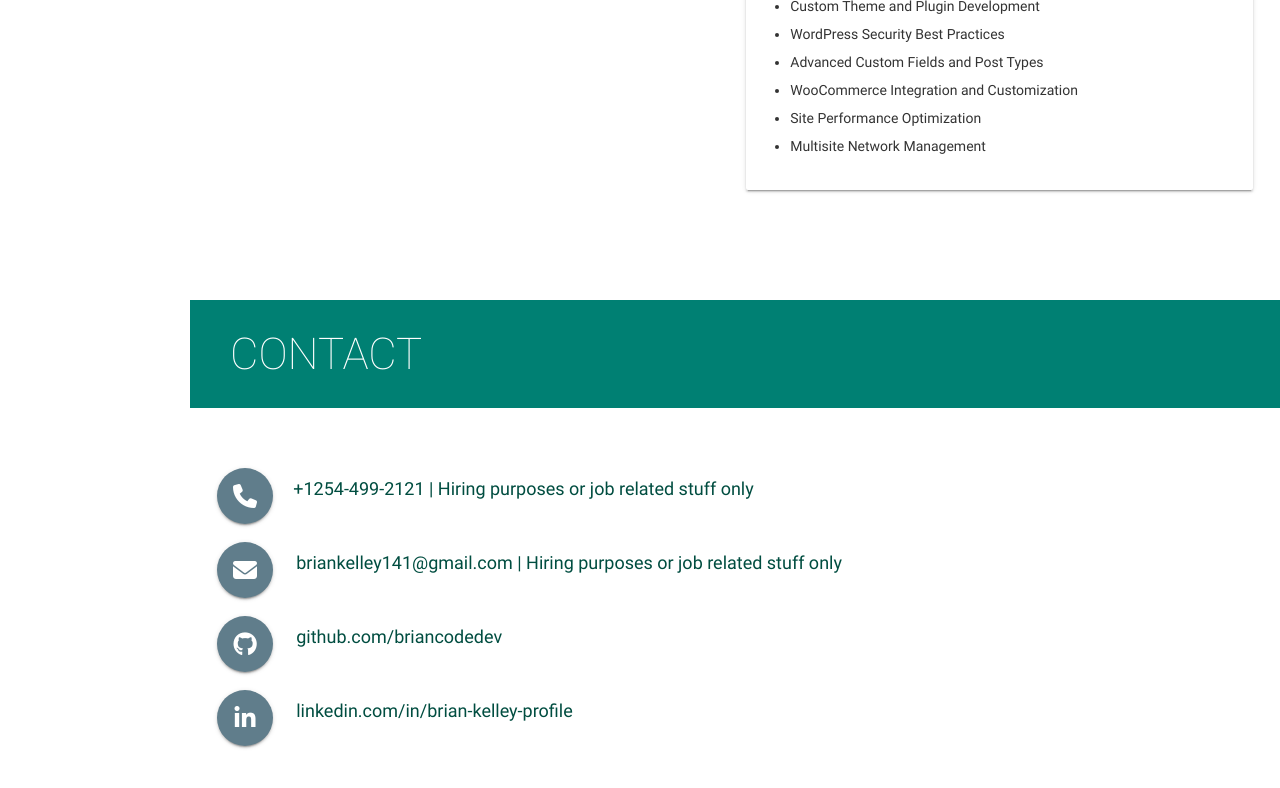
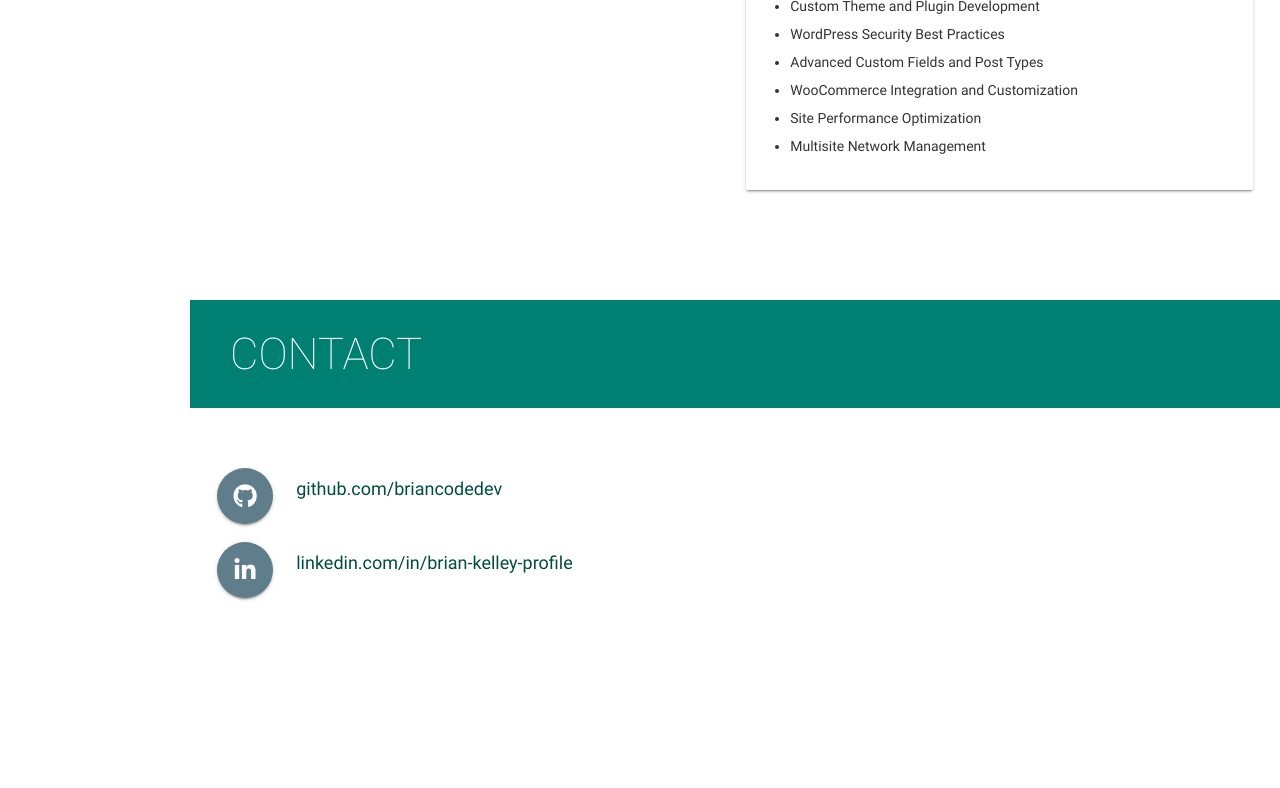
Before and after one commit to BrianCodeDev/briancodedev.github.io, a website: page index.html in a window 1280 px wide. Shown: the part 6956-7744 px from the top of the page. Drawn offline with nearby package versions, Linux system fonts and the light colour scheme; no server answers.

Commit message:
removed sensitive info
need to remove this so it wont be spammed.

```diff
--- a/index.html
+++ b/index.html
@@ -809,17 +809,6 @@
       <h3 class="page-title white-text teal">Contact</h3>
       <div class="container">
         <p>
-          <a aria-label="Call Brian Kelley" data-position="top" data-tooltip="brian"
-            class="btn-floating btn-large waves-effect waves-light blue-grey tooltipped"><i class="fa fa-phone"></i><a
-              aria-label="Call Brian Kelley">+1254-499-2121 | Hiring purposes or job related stuff only</a></a>
-        </p>
-        <p>
-          <a aria-label="Email Brian Kelley" href="mailto:briankelley141@gmail.com" target="_blank" data-position="top"
-            data-tooltip="Email Brian Kelley" class="btn-floating btn-large waves-effect waves-light blue-grey tooltipped"><i
-              class="fa fa-envelope"></i><a aria-label="brian" href="mailto:briankelley141@gmail.com"
-              class="hoverline">briankelley141@gmail.com | Hiring purposes or job related stuff only</a></a>
-        </p>
-        <p>
           <a aria-label="Brian Kelley on GitHub" href="http://github.com/briancodedev" target="_blank"
             data-position="top" data-tooltip="Brian Kelley on GitHub"
             class="btn-floating btn-large waves-effect waves-light blue-grey tooltipped"><i class="fa fa-github"></i><a
```
